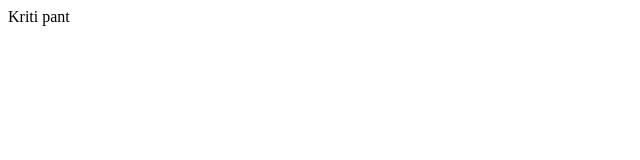
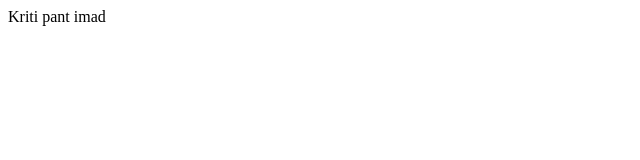
Before and after one commit to kritipant2000-rgb/test, a plain HTML site: page index.html in a window 1280 px wide. Shown: the full height of the page, 0-640 px from the left. Drawn offline with Linux system fonts and the light colour scheme.

Commit message:
First commit

```diff
--- a/index.html
+++ b/index.html
@@ -6,6 +6,6 @@
     <title>Document</title>
 </head>
 <body>
-    Kriti pant
+    Kriti pant imad
 </body>
 </html>
```
